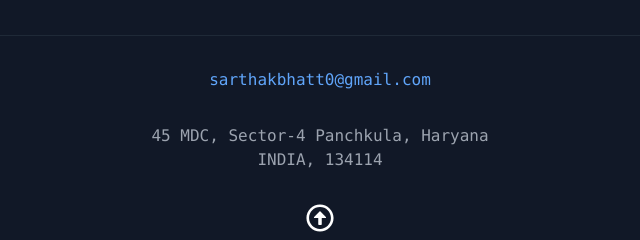
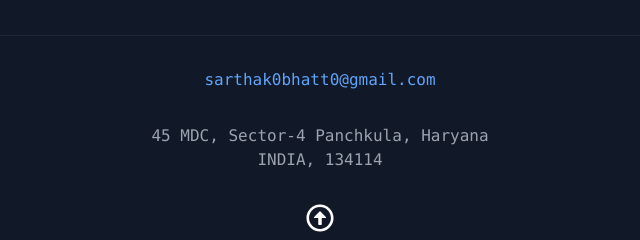
Before and after one commit to BHATTz/Bhatt-s_Folio, a website: page index.html in a window 1280 px wide. Shown: the part 4583-4823 px from the top of the page, 320-960 px from the left. Drawn offline with Linux system fonts and the light colour scheme.

Commit message:
Update index.html

```diff
--- a/index.html
+++ b/index.html
@@ -418,13 +418,13 @@
             <p class="lg:w-2/3 text-xl my-2 mx-auto leading-relaxed text-white">
               GET IN TOUCH
             </p>
-            <a href="https://mail.google.com/mail/u/1/?view=cm&fs=1&to=sarthakbhatt0@gmail.com&tf=1"
+            <a href="https://mail.google.com/mail/u/1/?view=cm&fs=1&to=sarthak0bhatt0@gmail.com&tf=1"
               class="text-blue-400 hover:text-yellow-500 my-2" target="_blank">Click Me</a>
           </div>
 
           <div class="p-2 w-full pt-8 mt-8 border-t border-gray-800 text-center">
-            <a href="https://mail.google.com/mail/u/1/?view=cm&fs=1&to=sarthakbhatt0@gmail.com&tf=1"
-              class="text-blue-400 hover:text-yellow-500 my-2" target="_blank">sarthakbhatt0@gmail.com</a>
+            <a href="https://mail.google.com/mail/u/1/?view=cm&fs=1&to=sarthak0bhatt0@gmail.com&tf=1"
+              class="text-blue-400 hover:text-yellow-500 my-2" target="_blank">sarthak0bhatt0@gmail.com</a>
             <p class="leading-normal my-8">
               45 MDC, Sector-4 Panchkula, Haryana <br />INDIA, 134114
             </p>
```
